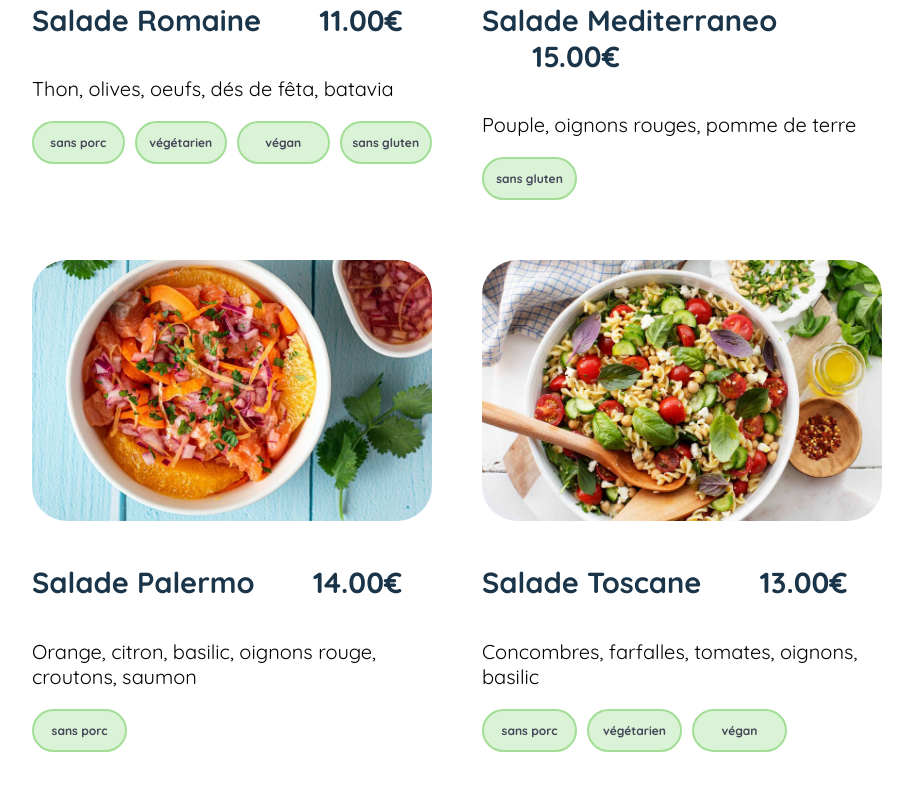
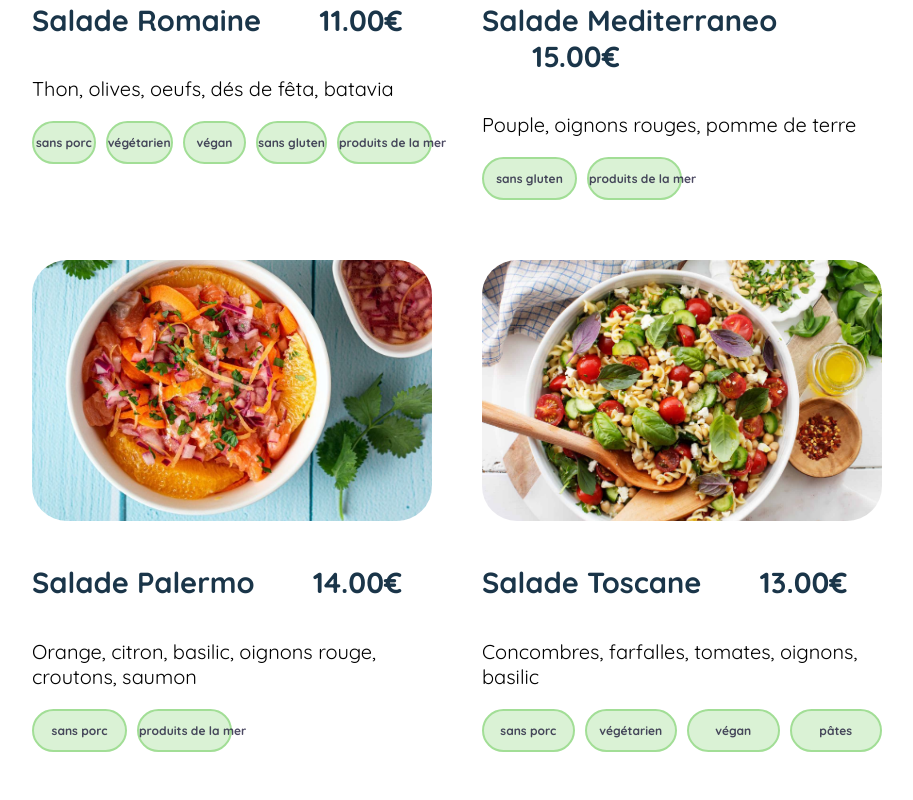
Before and after one commit to ALJURDY/SALATA, a React (Create React App) app: page / in a window 1280 px wide. Shown: the part 2000-2800 px from the top of the page, without its empty margins (58-971 px from the left). Built offline with nearby package versions, Linux system fonts and the light colour scheme.

Commit message:
[FIXED] diet button color and function finished

```diff
--- a/src/components/FilterBar/FilterBar.tsx
+++ b/src/components/FilterBar/FilterBar.tsx
@@ -21,6 +21,11 @@ const dietTypes: DietType[] = [
 
 
 const FilterBar: React.FC<FilterBarProps> = ({ setSelectedCategory, activeCategory, setSelectedDiet, activeDiet }) => {
+  console.log("activeDiet prop:", activeDiet);
+
+  const [isDietActive, setDietActive]= useState<DietType[]>([]);
+
+
 
   const handleCategoryClick = (category: string) => {
     if (category === activeCategory) {
@@ -31,12 +36,26 @@ const FilterBar: React.FC<FilterBarProps> = ({ setSelectedCategory, activeCatego
   };
 
   const handleDietClick = (diet: DietType | null) => {
-    if (activeDiet === diet) {
+    console.log("Clicked diet:", diet);
+    if (diet === null) {
+      // Si le régime est "tout", désactive tous les régimes et réinitialise le filtrage
+      setDietActive([]);
       setSelectedDiet(null);
     } else {
-      setSelectedDiet(diet);
+      // Sinon, vérifie si le régime est déjà actif
+      if (isDietActive.includes(diet)) {
+        // Si oui, le désactive
+        const updatedDiets = isDietActive.filter(activeDiet => activeDiet !== diet);
+        setDietActive(updatedDiets);
+        setSelectedDiet(updatedDiets.length > 0 ? updatedDiets[0] : null); // Sélectionne le premier régime actif
+      } else {
+        // Sinon, l'ajoute aux régimes actifs
+        setDietActive([...isDietActive, diet]);
+        setSelectedDiet(diet);
+      }
     }
   };
+
 
   return (
     <section className={style.FilterBarSection} id="Commande">
@@ -60,7 +79,7 @@ const FilterBar: React.FC<FilterBarProps> = ({ setSelectedCategory, activeCatego
           <div className={style.FilterBarButton} key={index}>
             <FilterButton
               idiet={diet}
-              isActive={activeDiet === diet}
+              isActive={isDietActive.includes(diet)}
               onClick={() => {
                 handleDietClick(diet);
               }}
--- a/src/components/FilterButton/FilterButton.tsx
+++ b/src/components/FilterButton/FilterButton.tsx
@@ -21,9 +21,20 @@ const FilterButton = (props: FilterButtonProps) => {
     ? style.FilterButtonTangerine
     : "";
 
-  const buttonStyle = props.isActive
+  // Utilisation d'une variable locale pour déterminer si le bouton est actif
+  const isActive = props.isActive || (isDietButton && externalIsActive);
+  console.log("Log isActive",isActive);
+
+
+  // Utilisation du style approprié en fonction de la variable isActive
+  const buttonStyle = isActive
     ? style.FilterButtonTangerine
     : style.FilterButtonGrey;
+    // console.log("ButtonStyle",buttonStyle);
+
+
+
+
 
   return (
     <section className={style.FilterButtonFlex}>
@@ -31,6 +42,8 @@ const FilterButton = (props: FilterButtonProps) => {
         className={`${buttonClassName} ${buttonStyle}`}
         onClick={props.onClick}
       >
+
+
         {isCategoryButton && (
           <>
             {icone}
--- a/src/components/ProductCard/ProductCard.module.css
+++ b/src/components/ProductCard/ProductCard.module.css
@@ -45,6 +45,7 @@
   font-style: normal;
   font-weight: 700;
   line-height: normal;
+  white-space: nowrap;
 }
 
 .ProductCardFlex {
--- a/src/components/ProductList/ProductList.tsx
+++ b/src/components/ProductList/ProductList.tsx
@@ -4,6 +4,8 @@ import ProductCard from "../ProductCard/ProductCard";
 import style from "./ProductList.module.css";
 
 const ProductList = ({ selectedCategory, selectedDiet }: { selectedCategory: string | null, selectedDiet: DietType | null }) => {
+  console.log("Selected Category in ProductList:", selectedCategory); // Vérifiez la valeur de la catégorie sélectionnée
+  console.log("Selected Diet in ProductList:", selectedDiet);
   // Créer un objet pour regrouper les produits par catégorie
   const productsByCategory: Record<ProductCategoryType, IProduct[]> = {
     salades: [],
--- a/src/mocks/products.ts
+++ b/src/mocks/products.ts
@@ -85,7 +85,7 @@ export const PRODUCTS: IProduct[] = [
     name: "Salade Romaine",
     price: 11,
     description: "Thon, olives, oeufs, dés de fêta, batavia",
-    diet: ["sans porc", "végétarien", "végan", "sans gluten"],
+    diet: ["sans porc", "végétarien", "végan", "sans gluten", "produits de la mer"],
     category: "salades",
     img: {
       src: "/assets/salades/romaine.jpeg",
@@ -97,7 +97,7 @@ export const PRODUCTS: IProduct[] = [
     name: "Salade Mediterraneo",
     price: 15,
     description: "Pouple, oignons rouges, pomme de terre",
-    diet: ["sans gluten"],
+    diet: ["sans gluten", "produits de la mer"],
     category: "salades",
     img: {
       src: "/assets/salades/mediterraneo.jpg",
@@ -109,7 +109,7 @@ export const PRODUCTS: IProduct[] = [
     name: "Salade Palermo",
     price: 14,
     description: "Orange, citron, basilic, oignons rouge, croutons, saumon",
-    diet: ["sans porc"],
+    diet: ["sans porc", "produits de la mer"],
     category: "salades",
     img: {
       src: "/assets/salades/palermo.jpg",
@@ -121,7 +121,7 @@ export const PRODUCTS: IProduct[] = [
     name: "Salade Toscane",
     price: 13,
     description: "Concombres, farfalles, tomates, oignons, basilic",
-    diet: ["sans porc", "végétarien", "végan"],
+    diet: ["sans porc", "végétarien", "végan","pâtes"],
     category: "salades",
     img: {
       src: "/assets/salades/toscane.jpg",
@@ -133,7 +133,7 @@ export const PRODUCTS: IProduct[] = [
     name: "Salade Florenze",
     price: 12,
     description: "Courgette, parmesan, crème fraiche, spaghettis",
-    diet: ["sans porc", "végétarien"],
+    diet: ["sans porc", "végétarien", "pâtes"],
     category: "salades",
     img: {
       src: "/assets/salades/florenze.jpeg",
```
